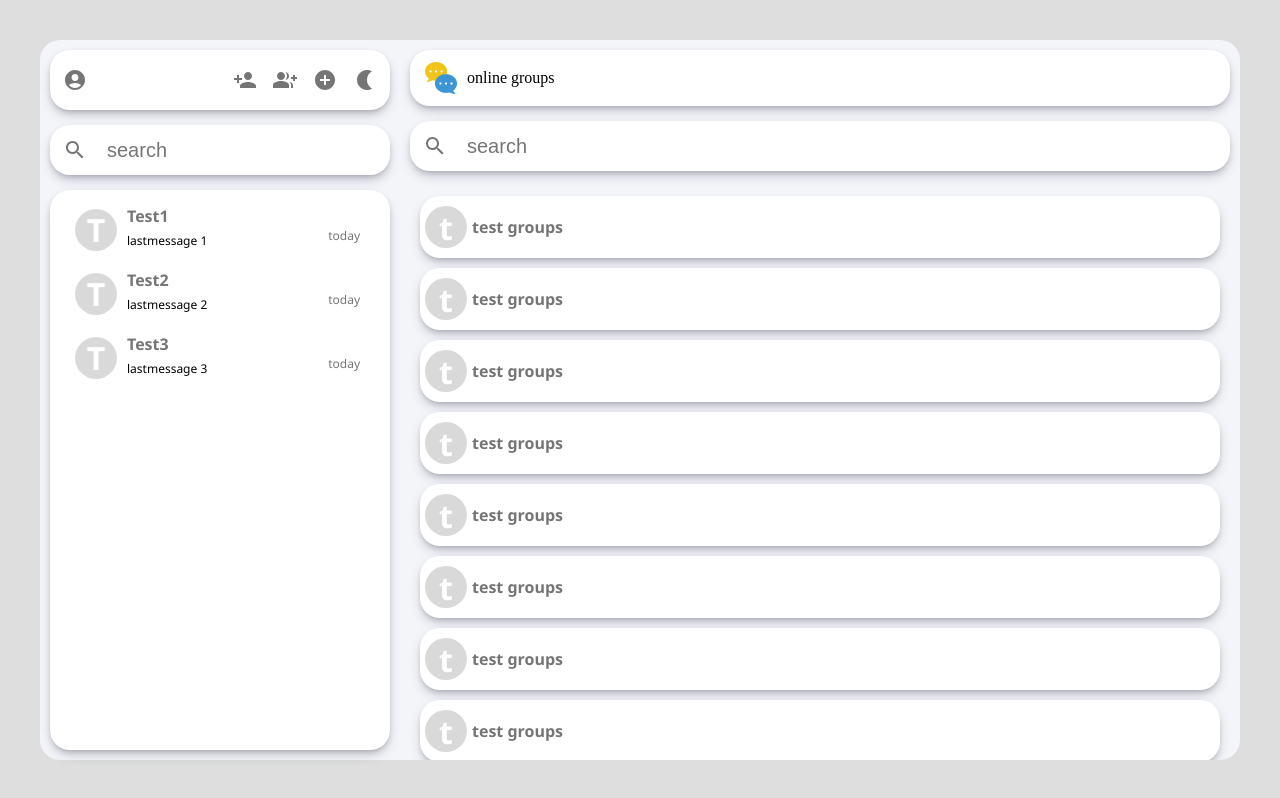
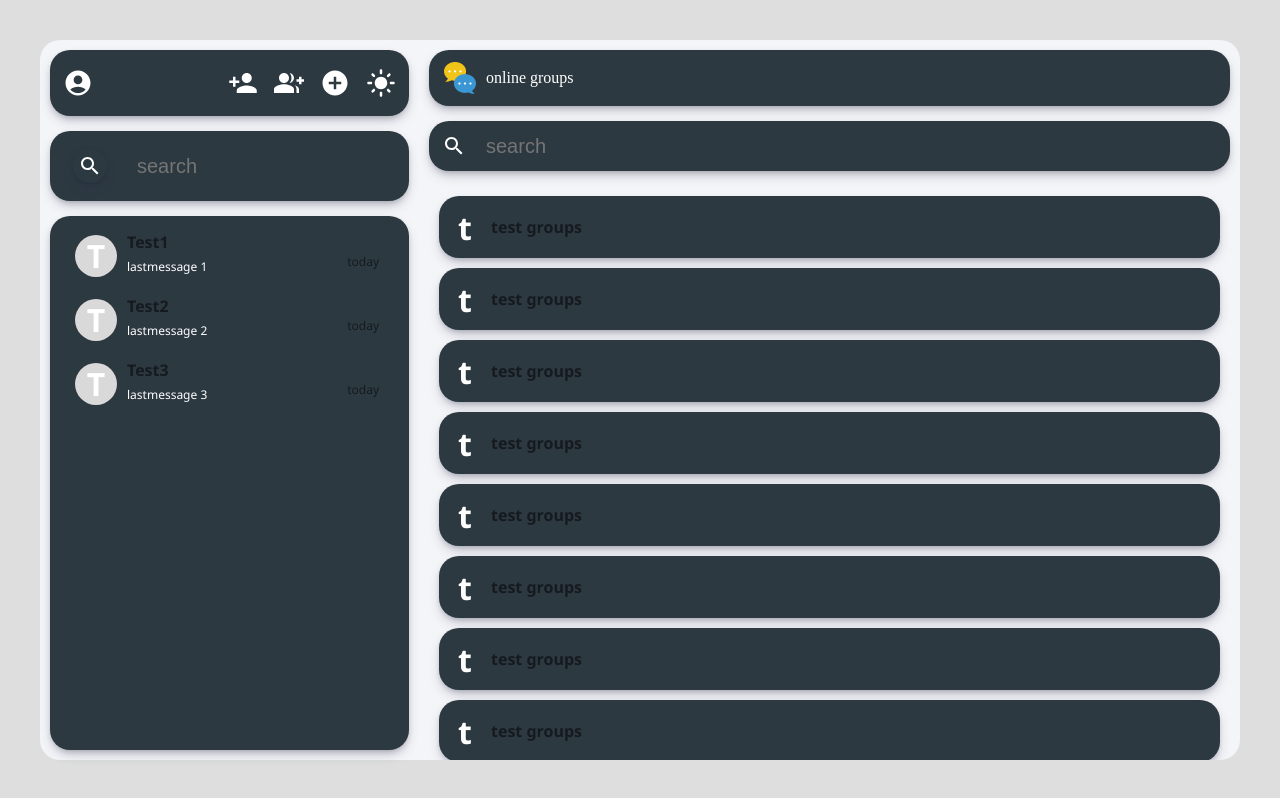
Before and after one commit to Aravinda87/Chat_app, a React (Vite) app in the folder Chat_app/: page /app/groups in a window 1280 px wide. Both pictures are taken after a click on the button 365 px from the left and 80 px from the top of the page. Built offline with nearby package versions, Linux system fonts and the light colour scheme.

Commit message:
toggle theme redux

```diff
--- a/Chat_app/package.json
+++ b/Chat_app/package.json
@@ -14,8 +14,10 @@
     "@emotion/styled": "^11.11.0",
     "@mui/icons-material": "^5.15.11",
     "@mui/material": "^5.15.11",
+    "@reduxjs/toolkit": "^2.2.1",
     "react": "^18.2.0",
     "react-dom": "^18.2.0",
+    "react-redux": "^9.1.0",
     "react-router-dom": "^6.22.3"
   },
   "devDependencies": {
--- a/Chat_app/src/components/Groups.jsx
+++ b/Chat_app/src/components/Groups.jsx
@@ -3,11 +3,13 @@ import './myStyles.css';
 import { IconButton } from '@mui/material';
 import SearchSharpIcon from '@mui/icons-material/SearchSharp';
 import logo from '/messaging.png'
+import { useSelector } from 'react-redux';
 
 function Groups() {
-  return (
+    const lighttheme = useSelector((state) => state.themeKey);
+  return(
     <div className='list-container'>
-        <div className='ug-header'>
+        <div className={"ug-header" + (lighttheme ? "" : " dark")}>
             <img
                 src={logo}
                 style={{height:"2rem",width:"2rem",padding:"0px 10px"}}
@@ -15,61 +17,54 @@ function Groups() {
             <p className='ug-title'>online groups</p>
 
         </div>
-        <div className='sb-search'>
+        <div className={"sb-search" + (lighttheme ? "" : " dark")}>
             <IconButton>
-                <SearchSharpIcon/>
+            <SearchSharpIcon className={lighttheme ? "" : " dark"}/>
             </IconButton>
-            <input placeholder='search' className='search-box'/>
+            <input placeholder='search'  className={"search-box" + (lighttheme ? "" : " dark")}/>
         </div>
         <div className='ug-list'>
-            <div className='list-tem'>
-                <p className='con-icon'>t</p>
-                <p className='con-title'>test groups</p>
+            <div  className={"list-tem" + (lighttheme ? "" : " dark")}>
+                <p className={"con-icon" + (lighttheme ? "" : " dark")}>t</p>
+                <p className={"con-title" + (lighttheme ? "" : " dark")}>test groups</p>
             </div>
-            <div className='list-tem'>
-                <p className='con-icon'>t</p>
-                <p className='con-title'>test groups</p>
+            <div  className={"list-tem" + (lighttheme ? "" : " dark")}>
+                <p className={"con-icon" + (lighttheme ? "" : " dark")}>t</p>
+                <p className={"con-title" + (lighttheme ? "" : " dark")}>test groups</p>
             </div>
-            <div className='list-tem'>
-                <p className='con-icon'>t</p>
-                <p className='con-title'>test groups</p>
+            <div  className={"list-tem" + (lighttheme ? "" : " dark")}>
+                <p className={"con-icon" + (lighttheme ? "" : " dark")}>t</p>
+                <p className={"con-title" + (lighttheme ? "" : " dark")}>test groups</p>
             </div>
-            <div className='list-tem'>
-                <p className='con-icon'>t</p>
-                <p className='con-title'>test groups</p>
+            <div  className={"list-tem" + (lighttheme ? "" : " dark")}>
+                <p className={"con-icon" + (lighttheme ? "" : " dark")}>t</p>
+                <p className={"con-title" + (lighttheme ? "" : " dark")}>test groups</p>
             </div>
-            <div className='list-tem'>
-                <p className='con-icon'>t</p>
-                <p className='con-title'>test groups</p>
+            <div  className={"list-tem" + (lighttheme ? "" : " dark")}>
+                <p className={"con-icon" + (lighttheme ? "" : " dark")}>t</p>
+                <p className={"con-title" + (lighttheme ? "" : " dark")}>test groups</p>
             </div>
-            <div className='list-tem'>
-                <p className='con-icon'>t</p>
-                <p className='con-title'>test groups</p>
+            <div  className={"list-tem" + (lighttheme ? "" : " dark")}>
+                <p className={"con-icon" + (lighttheme ? "" : " dark")}>t</p>
+                <p className={"con-title" + (lighttheme ? "" : " dark")}>test groups</p>
             </div>
-            <div className='list-tem'>
-                <p className='con-icon'>t</p>
-                <p className='con-title'>test groups</p>
+            <div  className={"list-tem" + (lighttheme ? "" : " dark")}>
+                <p className={"con-icon" + (lighttheme ? "" : " dark")}>t</p>
+                <p className={"con-title" + (lighttheme ? "" : " dark")}>test groups</p>
             </div>
-            <div className='list-tem'>
-                <p className='con-icon'>t</p>
-                <p className='con-title'>test groups</p>
+            <div  className={"list-tem" + (lighttheme ? "" : " dark")}>
+                <p className={"con-icon" + (lighttheme ? "" : " dark")}>t</p>
+                <p className={"con-title" + (lighttheme ? "" : " dark")}>test groups</p>
             </div>
-            <div className='list-tem'>
-                <p className='con-icon'>t</p>
-                <p className='con-title'>test groups</p>
+            <div  className={"list-tem" + (lighttheme ? "" : " dark")}>
+                <p className={"con-icon" + (lighttheme ? "" : " dark")}>t</p>
+                <p className={"con-title" + (lighttheme ? "" : " dark")}>test groups</p>
             </div>
-            <div className='list-tem'>
-                <p className='con-icon'>t</p>
-                <p className='con-title'>test groups</p>
+            <div  className={"list-tem" + (lighttheme ? "" : " dark")}>
+                <p className={"con-icon" + (lighttheme ? "" : " dark")}>t</p>
+                <p className={"con-title" + (lighttheme ? "" : " dark")}>test groups</p>
             </div>
-            <div className='list-tem'>
-                <p className='con-icon'>t</p>
-                <p className='con-title'>test groups</p>
-            </div>
-            <div className='list-tem'>
-                <p className='con-icon'>t</p>
-                <p className='con-title'>test groups</p>
-            </div>
+
         </div>
     </div>
   )
--- a/Chat_app/src/components/Sidebar.jsx
+++ b/Chat_app/src/components/Sidebar.jsx
@@ -9,9 +9,14 @@ import SearchSharpIcon from '@mui/icons-material/SearchSharp';
 import ConversationItem from './ConversationItem';
 import ChatArea from './ChatArea';
 import { useNavigate } from 'react-router-dom';
-
+import LightModeIcon from '@mui/icons-material/LightMode';
+import { useDispatch, useSelector } from 'react-redux';
+import { toggleTheme } from '../features/themeSlice';
 
 function Sidebar() {
+    const navigate = useNavigate();
+  const dispatch = useDispatch();
+  const lighttheme = useSelector((state) => state.themeKey);
 
     const [conversations,setconversation] = useState([
         {
@@ -25,48 +30,57 @@ function Sidebar() {
             timestamp : "today"
         },
         {
+
             name : "Test3",
             lastmessage : "lastmessage 3",
             timestamp : "today"
         },
     ])
 
-    const navigate = useNavigate()
 
   return (
     <div className='sidebar-container'>
 
-        <div className='sb-header'>
+        <div className={"sb-header" + (lighttheme ? "" : " dark")}>
             <div>
-                <IconButton>
-                    <AccountCircleIcon/>
+                <IconButton >
+                    <AccountCircleIcon
+                        className={"icon" + (lighttheme ? "" : " dark")}
+                    />
                 </IconButton>
             </div>
-
             <div>
                 <IconButton onClick={()=>{navigate("users")}}>
-                    <PersonAddIcon/>
+                    <PersonAddIcon
+                         className={"icon" + (lighttheme ? "" : " dark")}
+                    />
                 </IconButton>
                 <IconButton onClick={()=>{navigate("groups")}}>
-                    <GroupAddIcon/>
+                    <GroupAddIcon
+                         className={"icon" + (lighttheme ? "" : " dark")}
+                    />
                 </IconButton>
                 <IconButton onClick={()=>{navigate("create-groups")}}>
-                    <AddCircleIcon/>
+                    <AddCircleIcon
+                         className={"icon" + (lighttheme ? "" : " dark")}
+                    />
                 </IconButton>
-                <IconButton>
-                    <NightlightIcon/>
+                <IconButton onClick={() => {dispatch(toggleTheme());}}
+                >
+                    {lighttheme && <NightlightIcon  className={"icon" + (lighttheme ? "" : " dark")}/>}
+                    {!lighttheme && <LightModeIcon  className={"icon" + (lighttheme ? "" : " dark")}/>}
                 </IconButton>
             </div>
         </div>
 
-        <div className='sb-search'>
-            <IconButton>
-            <SearchSharpIcon/>
+        <div  className={"sb-search" + (lighttheme ? "" : " dark")}>
+            <IconButton >
+            <SearchSharpIcon className={"sb-search" + (lighttheme ? "" : " dark")}/>
             </IconButton>
-            <input placeholder='search' className='search-box' />
+            <input placeholder='search' className={"search-box" + (lighttheme ? "" : " dark")} />
         </div>
 
-        <div className='sb-conversations'>
+        <div className={"sb-conversations" + (lighttheme ? "" : " dark")}>
             {
                 conversations.map((conversation) => {
                    return  <ConversationItem props={conversation} key={conversation.name}/>
--- a/Chat_app/src/components/myStyles.css
+++ b/Chat_app/src/components/myStyles.css
@@ -1,3 +1,16 @@
+.dark{
+    background-color: #2d3941 !important;
+    color: white;
+}
+
+.icon{
+    width: 1.25em !important;
+    height: 1.25em !important;
+}
+/* .backdark{
+
+} */
+
 .main-container{
     background-color: #f4f5f8;
     height: 90vh;
--- /dev/null
+++ b/Chat_app/src/features/store.jsx
@@ -0,0 +1,9 @@
+import { configureStore } from "@reduxjs/toolkit";
+import themeSliceReducer from "./themeSlice";
+
+
+export const store = configureStore({
+  reducer: {
+    themeKey: themeSliceReducer,
+  },
+});
--- /dev/null
+++ b/Chat_app/src/features/themeSlice.jsx
@@ -0,0 +1,14 @@
+import { createSlice } from "@reduxjs/toolkit";
+
+export const themeSlice = createSlice({
+  name: "themeSlice",
+  initialState: true,
+  reducers: {
+    toggleTheme: (state) => {
+      return (state = !state);
+    },
+  },
+});
+
+export const { toggleTheme } = themeSlice.actions;
+export default themeSlice.reducer;
```
Also changed, not shown: Chat_app/src/main.jsx (+11 -6 lines), 1 other file (tests, documents, lock files or other folders).
